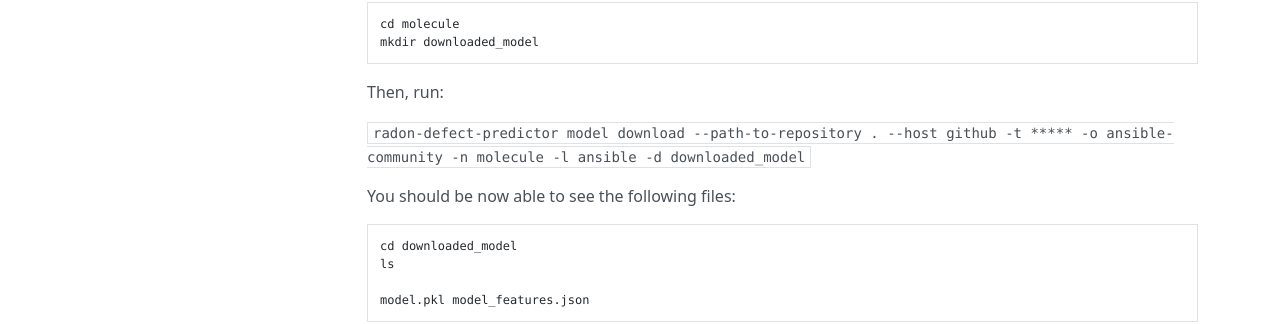
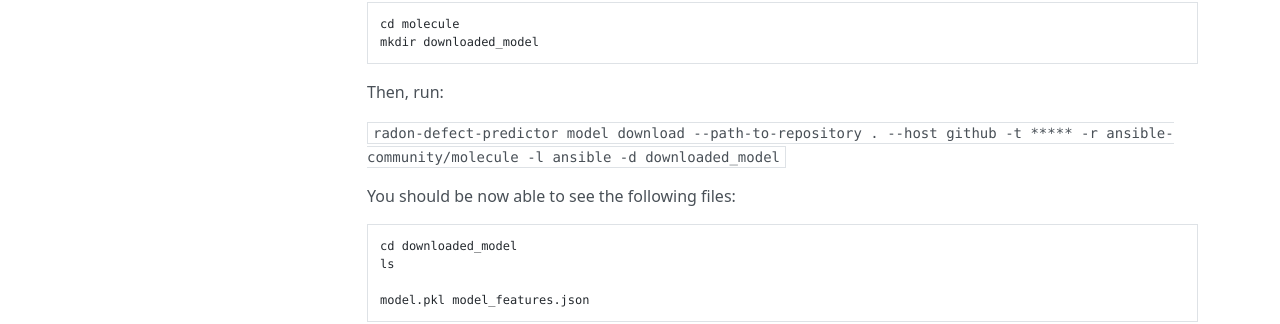
Before and after one commit to radon-h2020/radon-defect-prediction-cli, an MkDocs documentation site: the page built from docs/cli/model.md, in a window 1280 px wide and 900 px high, scrolled down 2905 px. Shown: the part 475-799 px from the top of the window. Built offline with MkDocs 1.6.1, drawn with Linux system fonts in a browser that asks for light colours; nearby versions of some CDN libraries.

Commit message:
updated docs

```diff
--- a/docs/cli/model.md
+++ b/docs/cli/model.md
@@ -142,7 +142,7 @@
 
 Then, run:
 
-`radon-defect-predictor model download --path-to-repository . --host github -t ***** -o ansible-community -n molecule -l ansible -d downloaded_model`
+`radon-defect-predictor model download --path-to-repository . --host github -t ***** -r ansible-community/molecule -l ansible -d downloaded_model`
 
 You should be now able to see the following files:
 
```
Also changed, not shown: 1 other file.
